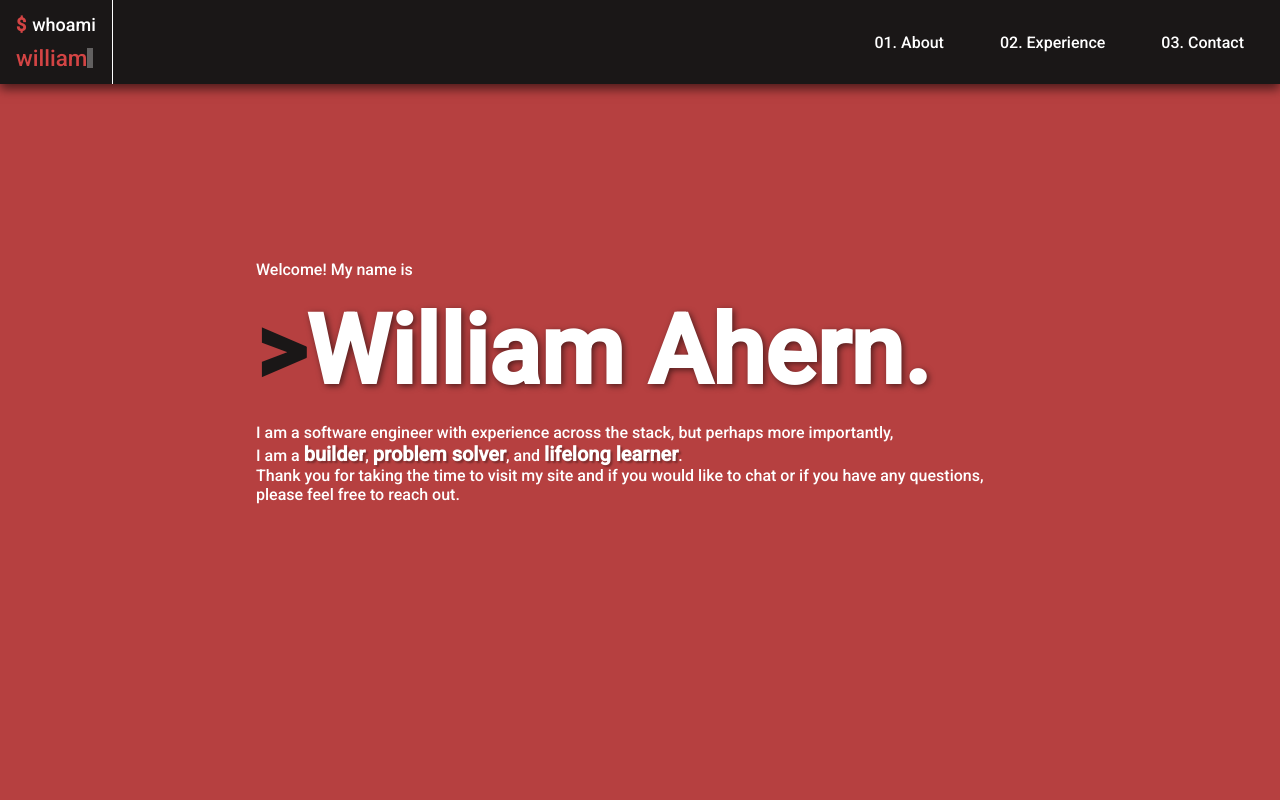
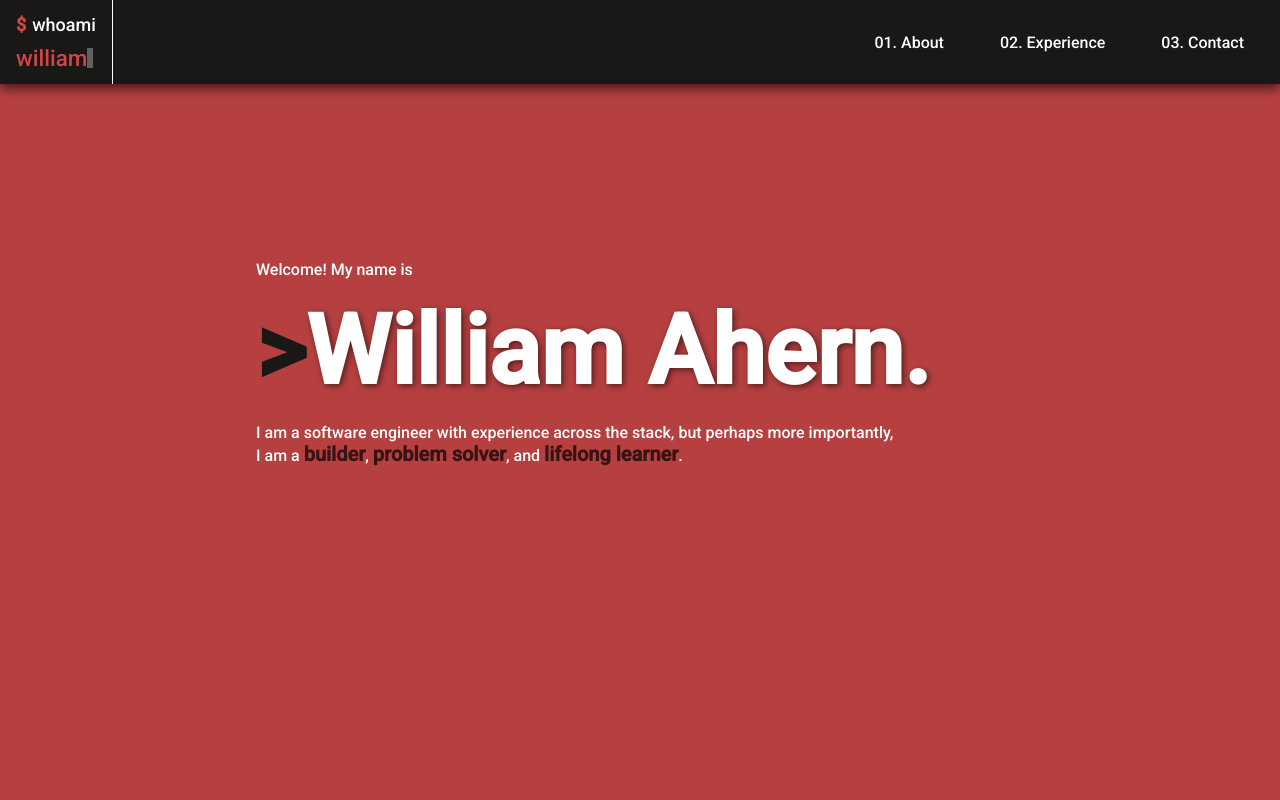
Before and after one commit to wi11ahern/who-am-i, a React (Vite) app: page / in a window 1280 px wide. Shown: the top 800 px of the page. Built offline with nearby package versions, Linux system fonts and the light colour scheme.

Commit message:
Update greeting content

```diff
--- a/src/components/greeting/greeting.module.css
+++ b/src/components/greeting/greeting.module.css
@@ -32,7 +32,8 @@
 }
 
 .greeting-bot span {
-  text-shadow: 2px 2px 2px rgba(0, 0, 0, 0.322);
+  /* text-shadow: 2px 2px 2px rgba(0, 0, 0, 0.322); */
+  color: rgba(0, 0, 0, 0.699);
   font-weight: bold;
   font-size: 1.25rem;
 }
--- a/src/components/greeting/greeting.tsx
+++ b/src/components/greeting/greeting.tsx
@@ -18,10 +18,6 @@ const Greeting = (props: Props) => {
         I am a <span>builder</span>, <span>problem solver</span>, and{" "}
         <span>lifelong learner</span>.
       </p>
-      <p className={styles["greeting-bot"]}>
-        Thank you for taking the time to visit my site and if you would like to
-        chat or if you have any questions, please feel free to reach out.
-      </p>
     </Card>
   );
 };
```
